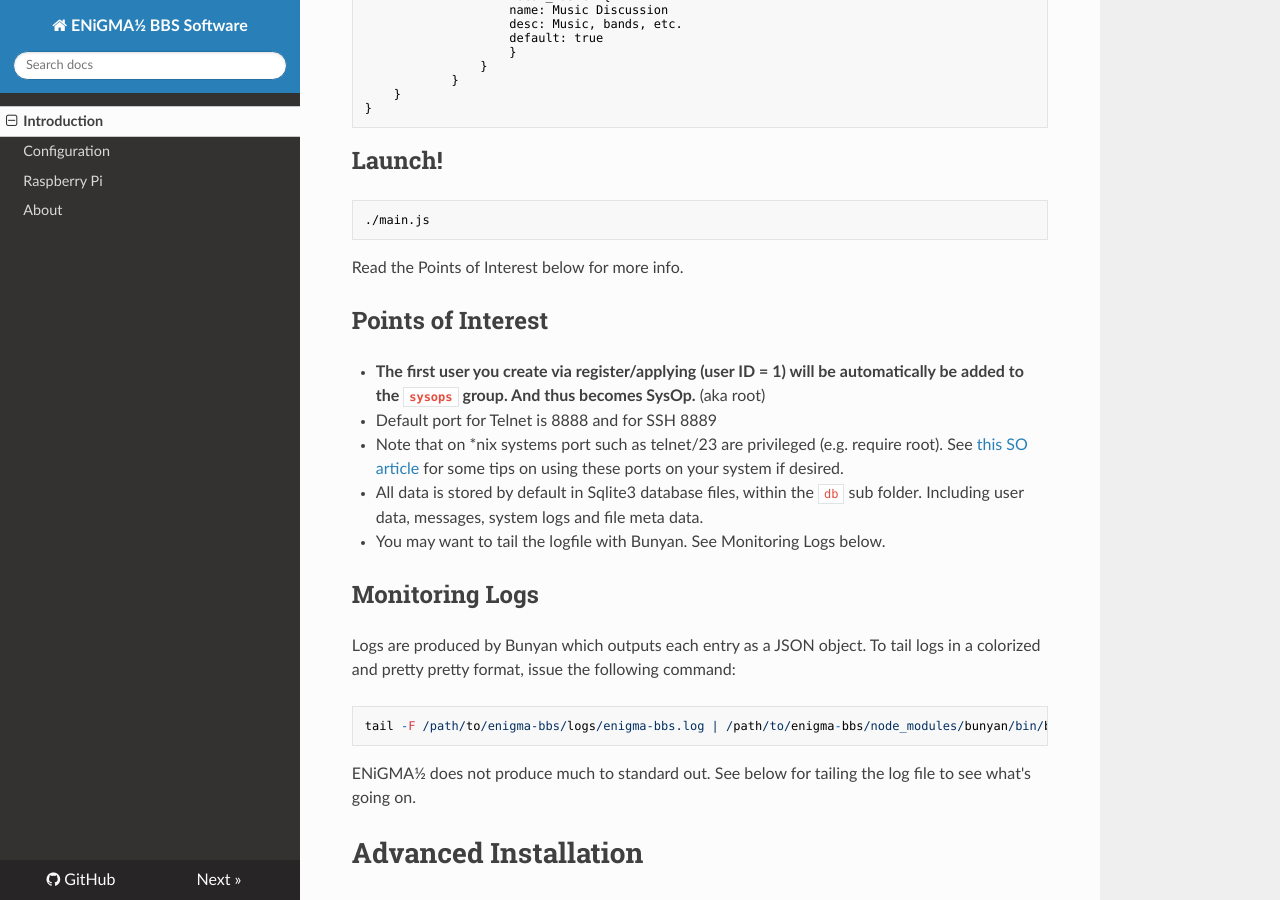
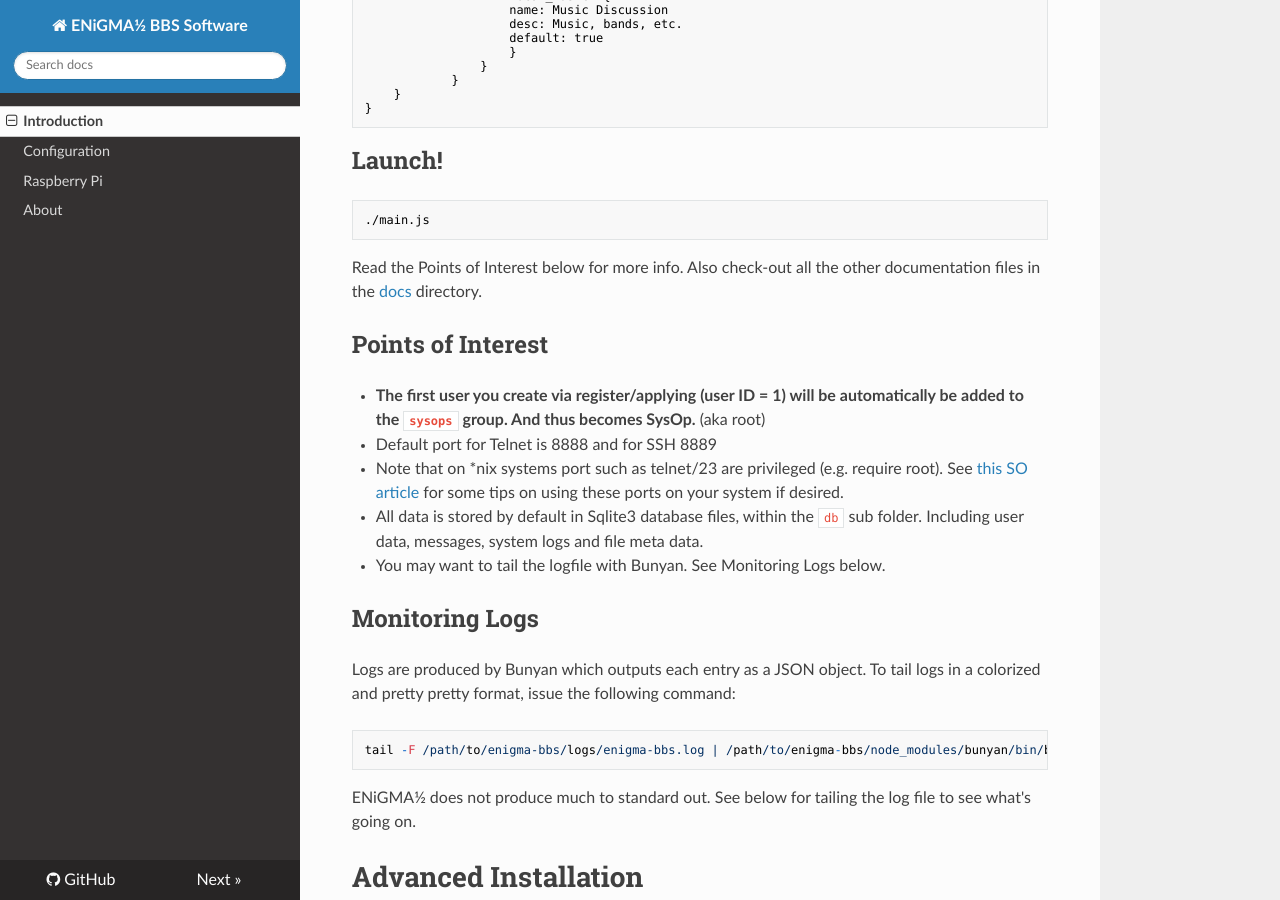
Before and after one commit to NuSkooler/enigma-bbs, an MkDocs documentation site: the page built from docs/index.md, in a window 1280 px wide and 900 px high, scrolled down 2444 px. Built offline with MkDocs 1.6.1, drawn with Linux system fonts in a browser that asks for light colours; nearby versions of some CDN libraries; old or Windows-style settings are respelled for this version of MkDocs.

Commit message:
Update index.md
Add link to docs

````diff
--- a/docs/index.md
+++ b/docs/index.md
@@ -107,7 +107,7 @@ Below is an _example_ configuration. It is recommended that you at least **start
 ./main.js
 ```
 
-Read the Points of Interest below for more info.
+Read the Points of Interest below for more info. Also check-out all the other documentation files in the [docs](.) directory.
 
 ## Points of Interest
 * **The first user you create via register/applying (user ID = 1) will be automatically be added to the `sysops` group. And thus becomes SysOp.** (aka root)
````
